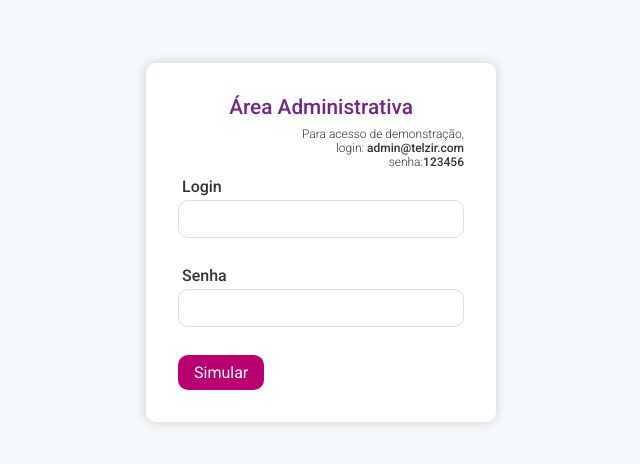
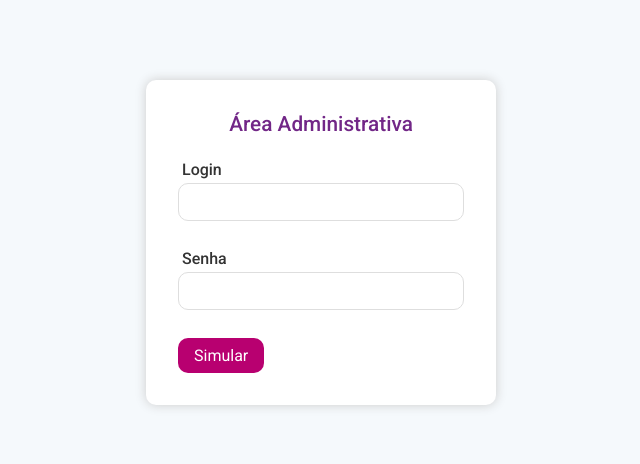
Before and after one commit to vandercbl/telzir-web, a React (Create React App) app: page /login in a window 1280 px wide. Shown: the part 150-614 px from the top of the page, without its empty margins (319-959 px from the left). Built offline with nearby package versions, Linux system fonts and the light colour scheme.

Commit message:
Ajuste de layout

```diff
--- a/src/pages/Login/index.js
+++ b/src/pages/Login/index.js
@@ -55,13 +55,6 @@ function Login() {
 		<PageLogin className="container">
 			<BoxLogin>
 				<h1>Área Administrativa</h1>
-				<p className="demonstration">
-					Para acesso de demonstração, <br />
-					login: <strong>admin@telzir.com</strong>
-					<br />
-					senha:
-					<strong>123456</strong>
-				</p>
 
 				<Formik
 					initialValues={formInitialValues}
@@ -74,7 +67,7 @@ function Login() {
 								<Form className="formSimulator">
 									<div className="field">
 										<label>Login</label>
-										<Field type="text" name="login" />
+										<Field type="text" name="login"/>
 										<ErrorMessage name="login" component="span" />
 									</div>
 									<div className="field">
--- a/src/pages/Login/styles.js
+++ b/src/pages/Login/styles.js
@@ -29,16 +29,6 @@ export const BoxLogin = styled.div`
 		color: ${(props) => props.theme.primaryColor};
 		font-weight: 500;
 		text-align: center;
-	}
-
-	.demonstration {
-		font-size: 12px;
-		margin: 8px 0;
-		font-weight: 300;
-		text-align: right;
-
-		strong {
-			font-weight: 500;
-		}
+		margin-bottom: 24px;
 	}
 `
```
